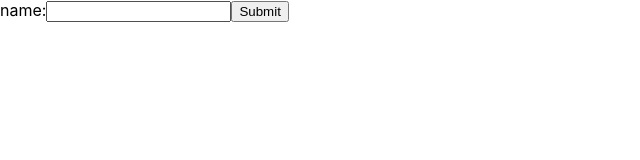
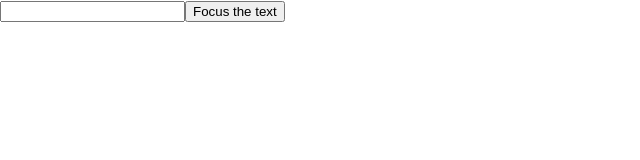
Before and after one commit to non-associative/learn_components_in_react, a React (Create React App) app: page / in a window 1280 px wide. Shown: the top 160 px of the page, without its empty margins (0-640 px from the left). Built offline with nearby package versions, Linux system fonts and the light colour scheme.

Commit message:
理清了关于ref使用的一些误解

```diff
--- a/src/App.js
+++ b/src/App.js
@@ -1,96 +1,46 @@
-import React, { Component } from "react";
+import React, { Component, createRef, useRef } from "react";
 
-{/* 受控组件 (这里的组件其实是广义组件，包含了标签) */}
-{/* 子组件/标签的行为会由父组件控制 */}
-export default class App extends Component {
 
+{/* 使用Refs来操作DOM */}
+{/* refs作用和state差不多，都可用来为组件保存数据，但是ref指向的数据是可变的, 并且值的改变也不会触发re-render */}
+// export default function Form() {
+//   const inputRef = useRef(null);
+//   const handleClick = () => {
+//     inputRef.current.focus();
+//   };
+
+//   return (
+//     <div>
+//       <input ref={inputRef} />
+//       <button onClick={handleClick}>Focus the input</button>
+//     </div>
+//   );
+// }
+
+
+export default class Form extends Component {
   constructor(props) {
     super(props);
-    this.state = {
-      value: ''
-    };
+    this.inputRef = createRef();
   }
 
-  handleChange(event) {
-    // value被重新赋值后，将重新渲染input标签从而将
-    this.setState({
-      // 这里的event.target其实就是 input标签
-      value: event.target.value
-    });
-  }
-
-  handleSubmit(event) {
-    event.preventDefault();
-    console.log("You typed" + this.state.value);
-  }
+  // handleClick = () => {
+  //   this.inputRef.current.focus();
+  // };
 
   render() {
     return (
       <div>
-        <form onSubmit={e => this.handleSubmit(e)}>
-          <label>
-            name:
-            <input type="text" name="name" value={this.state.value} onChange={e => this.handleChange(e)}/>
-          </label>
-          <input type="submit" value="Submit" />
-        </form>
+        <input ref={this.inputRef} />
+        {/* 注意：这里是调用了this.handleClick函数，而不是返回该函数 */}
+        <button onClick={ (e) => this.handleClick(e)} >Focus the text</button>
+        {/* <button onClick={this.handleClick}>Focus the text</button> */}
       </div>
-    )
+    );
+  }
+
+  handleClick() {
+    console.log('hello');
+    this.inputRef.current.focus();
   }
 }
-
-// import React, {useState} from "react";
-// export default function App() {
-//   const [value, setValue] = useState('');
-
-//   const handleChange = (e) => {
-//     setValue(e.target.value);
-//   }
-
-//   const handleSubmit = (e) => {
-//     e.preventDefault();
-//     console.log(value);
-//   }
-
-//   return (
-//     <div>
-//       <form onSubmit={handleSubmit}>
-//         <label>
-//           name:
-//           <input type="text" name="name" value={value} onChange={handleChange}></input>
-//         </label>
-//         <input type="submit" value="Submit"></input>
-
-//       </form>
-//     </div>
-//   );
-// }
-
-{/* 非受控组件 (这里的组件其实是广义组件，包含了标签) */}
-{/* 子组件/标签的行为不受父标签的约束 */}
-// export default class App extends Component {
-
-//   constructor(props) {
-//     super(props);
-//     this.input = React.createRef();
-//   }
-
-//   handleSubmit(event) {
-//     event.preventDefault();
-//     console.log("You typed " + this.input.current.value);
-//   }
-
-//   render() {
-//     return (
-//       <div>
-//         <form onSubmit={e => this.handleSubmit(e)}>
-//           <label>
-//             name:
-//             <input type="text" name="name" ref={this.input}/>
-//           </label>
-//           <input type="submit" value="Submit" />
-//         </form>
-//       </div>
-//     )
-//   }
-// }
```
